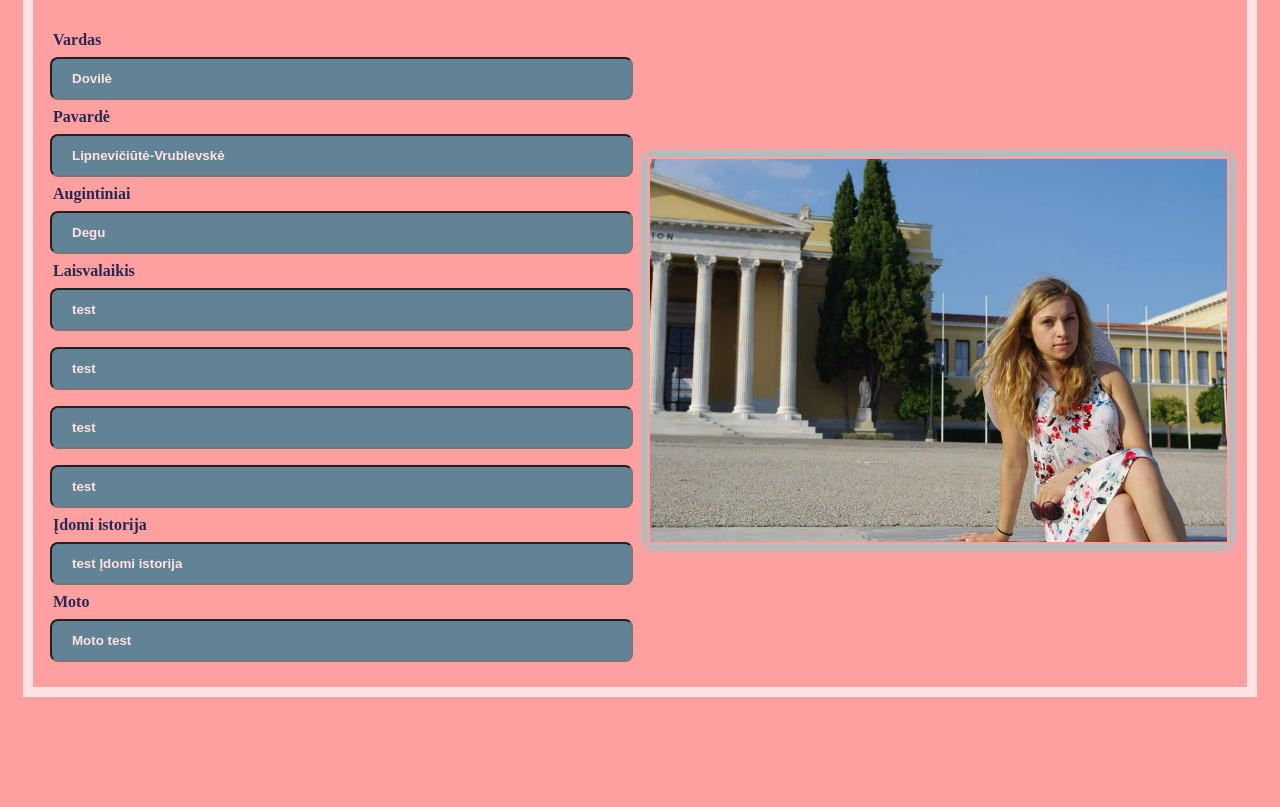
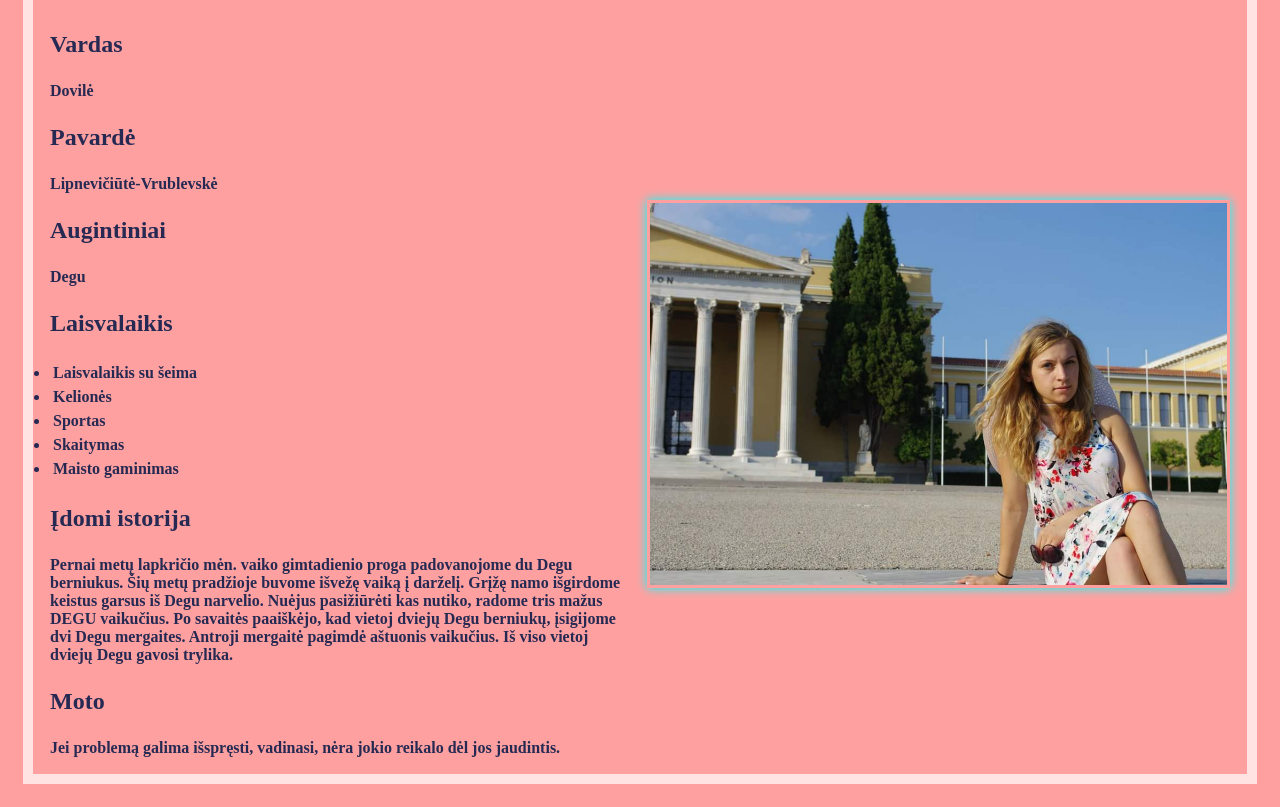
Before and after one commit to dovilelip/ca-frontend-nd, a plain HTML site: page 4 paskaita/Namu darbai/index.html in a window 1280 px wide. Shown: the part 108-915 px from the top of the page. Before the commit the page ends 828 px from the top, so only its background shows below. Drawn offline with Linux system fonts and the light colour scheme.

Commit message:
Update index.html

```diff
--- a/4 paskaita/Namu darbai/index.html
+++ b/4 paskaita/Namu darbai/index.html
@@ -1,37 +1,52 @@
 <!DOCTYPE html>
-<html lang="en" dir="ltr">
+<html dir="ltr" lang="en">
 <head>
     <meta charset="utf-8">
-    <link rel="stylesheet" href="style.css">
+    <link href="style.css" rel="stylesheet">
+    <link href="https://fonts.googleapis.com" rel="preconnect">
+    <link crossorigin href="https://fonts.gstatic.com" rel="preconnect">
+    <link href="https://fonts.googleapis.com/css2?family=Open+Sans+Condensed:wght@700&display=swap" rel="stylesheet">
     <title>Apie save</title>
 </head>
 <body>
 <h1 class="pavadinimas">Apie save</h1>
+<link href="https://fonts.googleapis.com" rel="preconnect">
 <div>
     <table>
         <tr>
             <td style="width: 50%">
-            <form>
-              <label for="fname">Vardas</label><br>
-              <input type="text" id="fname" name="fname" value="Dovilė"><br>
-              <label for="lname">Pavardė</label><br>
-              <input type="text" id="lname" name="lname" value="Lipnevičiūtė-Vrublevskė"><br>
-              <label for="fname">Augintiniai</label><br>
-              <input type="text" id="fname" name="fname" value="Degu"><br>
-              <label for="lname">Laisvalaikis</label><br>
-              <input type="text" id="lname" name="lname" value="test"><br>
-              <input type="text" id="lname" name="lname" value="test"><br>
-              <input type="text" id="lname" name="lname" value="test"><br>
-              <input type="text" id="lname" name="lname" value="test"><br>
-              <label for="fname">Įdomi istorija</label><br>
-              <input type="text" id="fname" name="fname" value="test Įdomi istorija"><br>
-              <label for="lname">Moto</label><br>
-              <input type="text" id="lname" name="lname" value="Moto test"><br>
-            </form>
+                <h2>Vardas</h2><br>
+                <div class="text">Dovilė</div>
+                <br>
+                <h2>Pavardė</h2><br>
+                <div class="text">Lipnevičiūtė-Vrublevskė</div>
+                <br>
+                <h2>Augintiniai</h2><br>
+                <div class="text">Degu</div>
+                <br>
+                <h2>Laisvalaikis</h2><br>
+                <ul class="text">
+                    <li>Laisvalaikis su šeima</li>
+                    <li>Kelionės</li>
+                    <li>Sportas</li>
+                    <li>Skaitymas</li>
+                    <li>Maisto gaminimas</li>
+                </ul>
+                <br>
+                <h2 class="textBox">Įdomi istorija</h2><br>
+                <div class="text">Pernai metų lapkričio mėn. vaiko gimtadienio proga padovanojome du Degu berniukus. Šių metų
+                    pradžioje buvome išvežę vaiką į darželį. Grįžę namo išgirdome keistus garsus iš Degu narvelio.
+                    Nuėjus pasižiūrėti kas nutiko, radome tris mažus DEGU vaikučius. Po savaitės paaiškėjo, kad vietoj
+                    dviejų Degu berniukų, įsigijome dvi Degu mergaites. Antroji mergaitė pagimdė aštuonis vaikučius. Iš
+                    viso vietoj dviejų Degu gavosi trylika.
+                </div>
+                <br>
+                <h2>Moto</h2><br>
+                <div class="text">Jei problemą galima išspręsti, vadinasi, nėra jokio reikalo dėl jos jaudintis.</div>
             </td>
             <td style="width: 50%">
                 <div>
-              <img src="IMG_1627161679030.jpg" alt="IMG_1627161679030">
+                    <img alt="IMG_1627161679030" src="IMG_1627161679030.jpg">
                 </div>
             </td>
         </tr>
```
Lines whose indentation alone changed are shown as unchanged.
